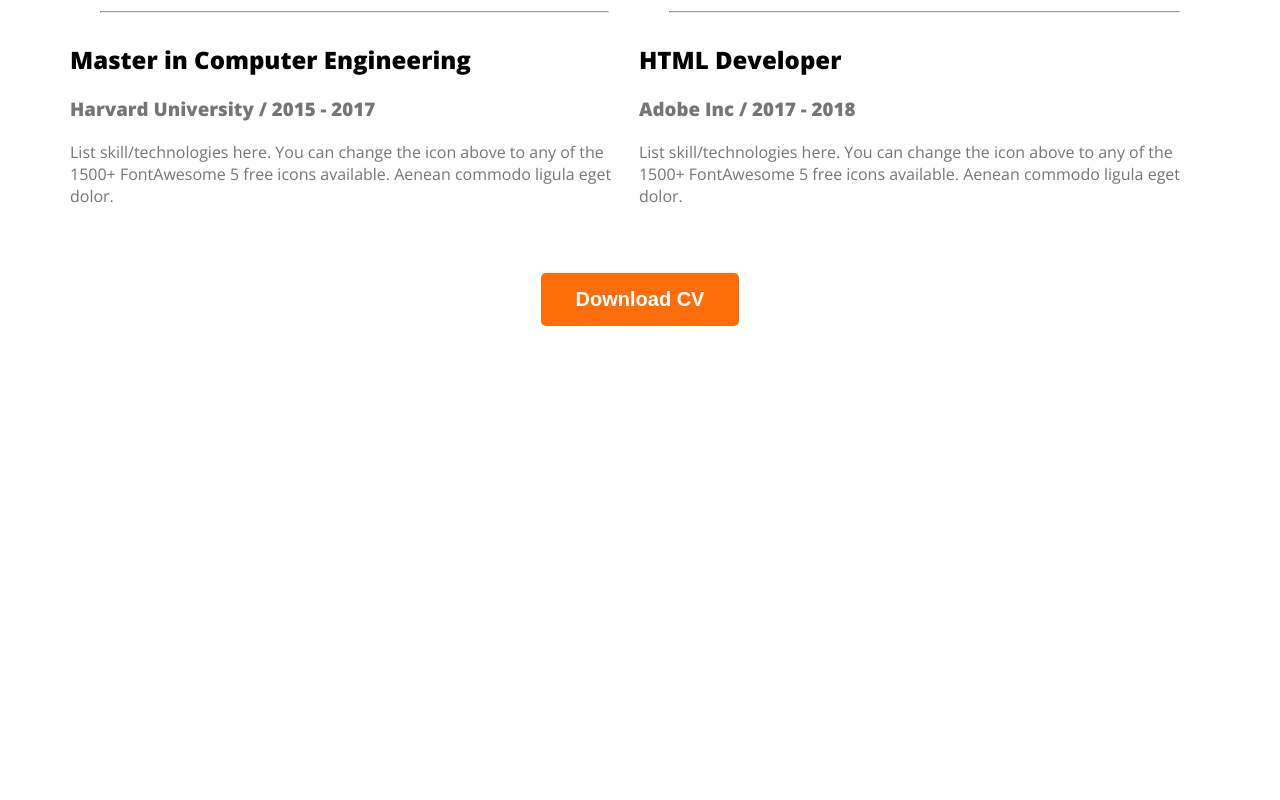
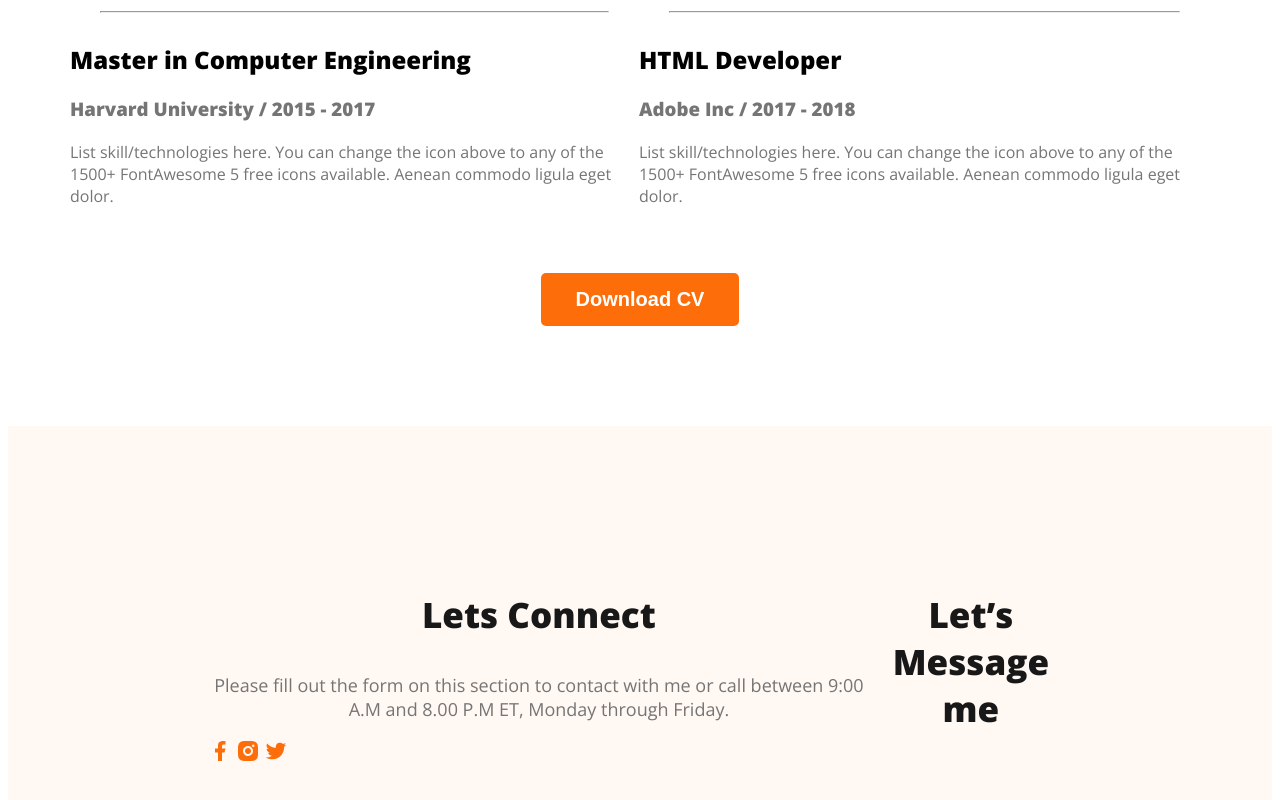
Before and after one commit to MD-SHihAb1/web-devloper-portfolio, a plain HTML site: page index.html in a window 1280 px wide. Shown: the part 2857-3657 px from the top of the page. Before the commit the page ends 3191 px from the top, so only its background shows below. Drawn offline with nearby package versions, Linux system fonts and the light colour scheme.

Commit message:
aded footer

```diff
--- a/index.html
+++ b/index.html
@@ -160,6 +160,20 @@
 
     </main>
     <footer>
+        <div class="footer-colum">
+            <h3 class="section-title">Lets Connect</h3>
+            <p class="section-description">
+                Please fill out the form on this section to contact with me or call between 9:00 A.M and 8.00 P.M ET, Monday through Friday.
+            </p>
+            <dic class="social-links">
+                <a href=""><img src="images/icons/facebook.png" alt=""></a>
+                <a href=""><img src="images/icons/insta.png" alt=""></a>
+                <a href=""><img src="images/icons/twitter.png" alt=""></a>
+            </dic>
+        </div>
+        <div class="footer-colum">
+            <h3 class="section-title">Let’s Message me</h3>
+        </div>
 
     </footer>
 </body>
--- a/styles/portfolio.css
+++ b/styles/portfolio.css
@@ -164,3 +164,13 @@ main section{
     text-align: center;
     margin-top: 50px;
 }
+
+/* fotter style */
+
+footer{
+    display: flex;
+    background-color: #FFF8F3;
+    margin-top: 100px;
+    padding: 130px 200px;
+
+}
```
